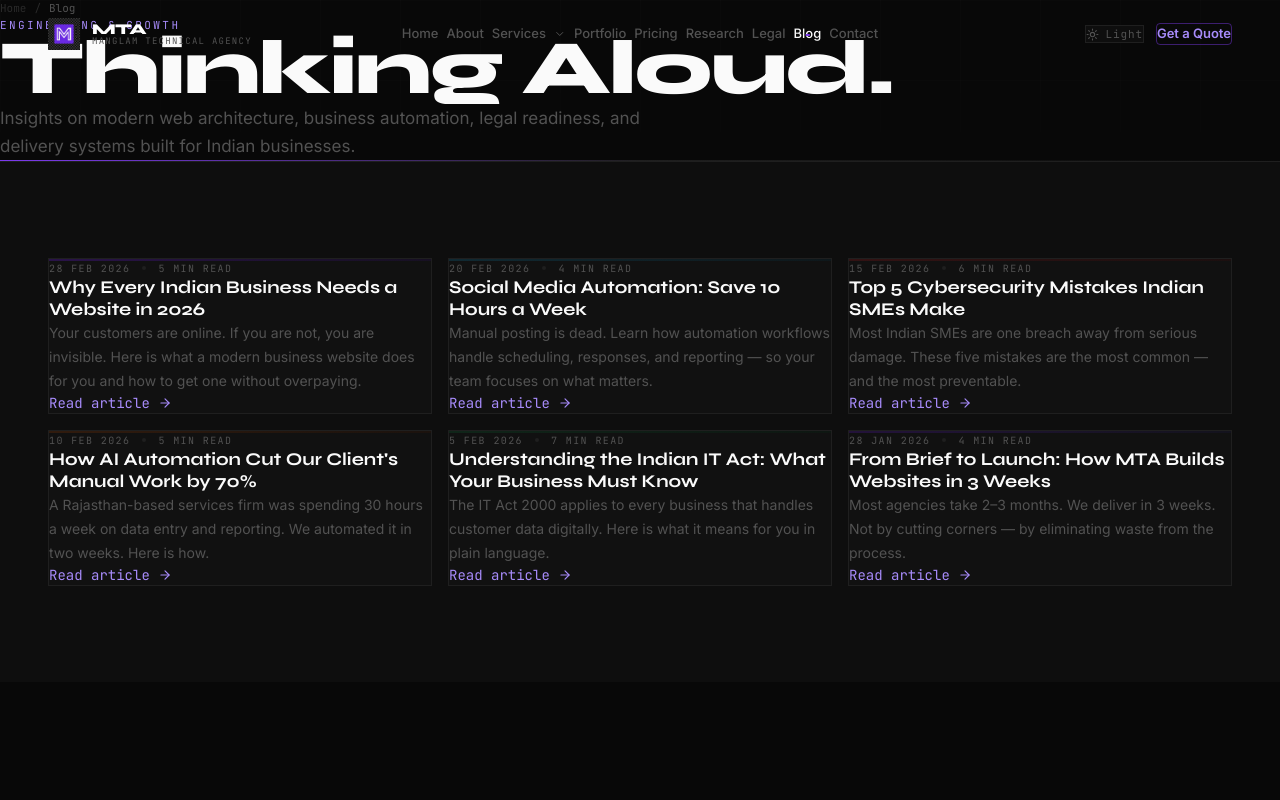
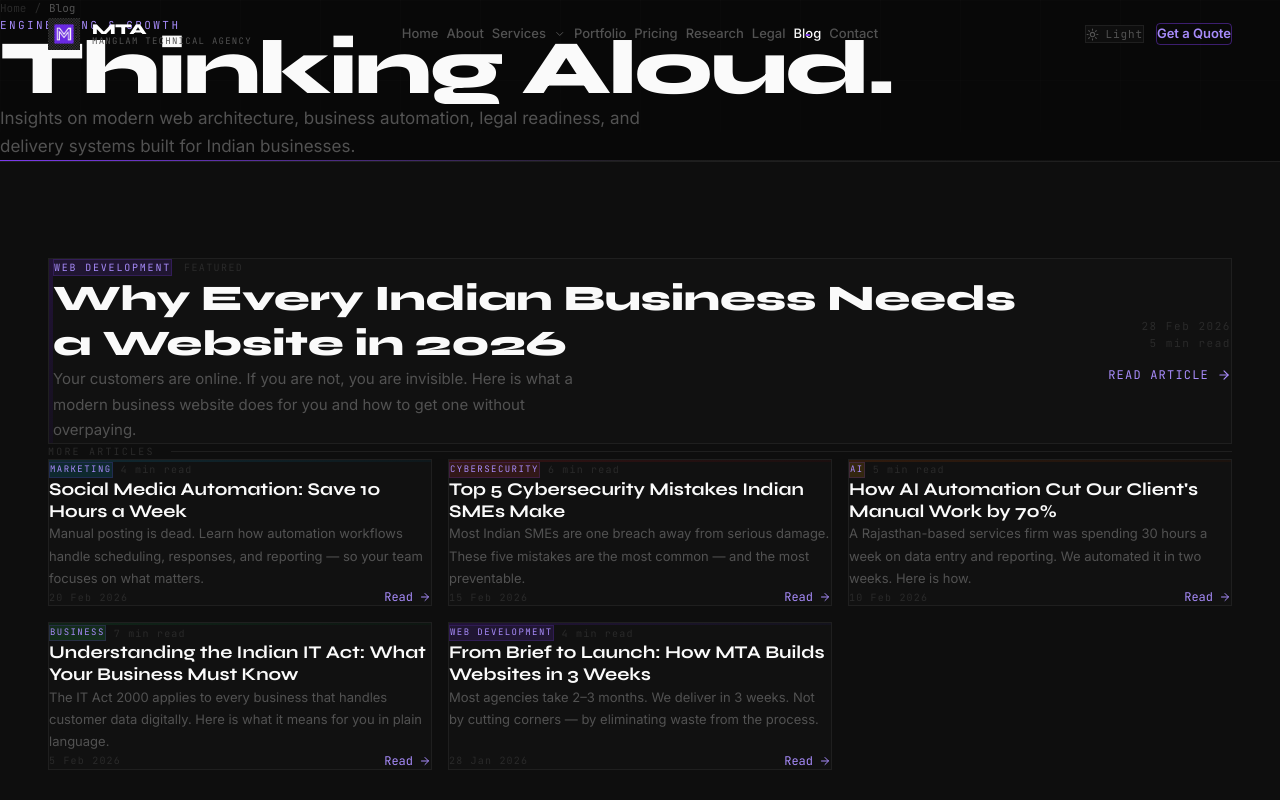
Before and after one commit to vijaysinghkadela/Manglam_Technical_Agency_Website, a Next.js app: page /blog in a window 1280 px wide. Shown: the top 800 px of the page. Built offline with nearby package versions, Linux system fonts and the light colour scheme.

Commit message:
feat: introduce a featured blog post section and refine the blog grid's layout and styling.

```diff
--- a/src/app/about/page.tsx
+++ b/src/app/about/page.tsx
@@ -68,14 +68,14 @@ export default function AboutPage() {
                   as="h1"
                   delay={0.1}
                   className="font-display font-black leading-none tracking-tighter uppercase"
-                  style={{ fontSize: 'clamp(2.2rem, 7.5vw, 8rem)', color: 'var(--color-foreground)' }}
+                  style={{ fontSize: 'clamp(2.2rem, 5.5vw, 6rem)', color: 'var(--color-foreground)' }}
                 />
                 <TextReveal
                   text="IN TECHNOLOGY."
                   as="h1"
                   delay={0.22}
                   className="font-display font-black leading-none tracking-tighter uppercase"
-                  style={{ fontSize: 'clamp(2.2rem, 7.5vw, 8rem)', color: 'var(--color-violet)' }}
+                  style={{ fontSize: 'clamp(2.2rem, 5.5vw, 6rem)', color: 'var(--color-violet)' }}
                 />
                 <TextReveal
                   text="Delivered by Specialists Who Actually Do the Work."
--- a/src/components/blog/BlogGrid.tsx
+++ b/src/components/blog/BlogGrid.tsx
@@ -16,18 +16,146 @@ type BlogPost = {
   category?: string
 }
 
+const CATEGORY_COLORS: Record<string, string> = {
+  'Web Development': 'rgba(124,58,237,0.15)',
+  'Marketing':       'rgba(6,182,212,0.15)',
+  'Cybersecurity':   'rgba(239,68,68,0.15)',
+  'AI':              'rgba(245,158,11,0.15)',
+  'Business':        'rgba(34,197,94,0.15)',
+}
+
 export function BlogGrid({ posts }: { posts: BlogPost[] }) {
+  if (!posts.length) return null
+
+  const [featured, ...rest] = posts
+
   return (
-    <section className="border-t border-border" style={{ backgroundColor: 'var(--color-surface)', padding: 'clamp(56px, 9vw, 96px) 0' }}>
+    <section
+      className="border-t border-border"
+      style={{ backgroundColor: 'var(--color-surface)', padding: 'clamp(56px, 9vw, 96px) 0' }}
+    >
       <div className="container-site">
+
+        {/* ── Featured post ── */}
+        <motion.div
+          initial={{ opacity: 0, y: 32 }}
+          whileInView={{ opacity: 1, y: 0 }}
+          viewport={{ once: true, margin: '-40px' }}
+          transition={{ duration: 0.65, ease: EASE }}
+          className="mb-10 lg:mb-14"
+        >
+          <Link
+            href={`/blog/${featured.slug}`}
+            className="group relative flex flex-col lg:flex-row overflow-hidden border border-border transition-all duration-300"
+            style={{ backgroundColor: 'var(--color-card)' }}
+            data-cursor="link"
+            onMouseEnter={e => {
+              (e.currentTarget as HTMLElement).style.borderColor = 'rgba(124,58,237,0.4)'
+              ;(e.currentTarget as HTMLElement).style.boxShadow = '0 12px 60px rgba(124,58,237,0.10)'
+            }}
+            onMouseLeave={e => {
+              (e.currentTarget as HTMLElement).style.borderColor = 'var(--color-border)'
+              ;(e.currentTarget as HTMLElement).style.boxShadow = 'none'
+            }}
+          >
+            {/* Left accent strip (desktop) */}
+            <div
+              className={`hidden lg:block w-[4px] shrink-0 bg-linear-to-b ${featured.gradient} opacity-70 group-hover:opacity-100 transition-opacity duration-300`}
+            />
+
+            {/* Top accent bar (mobile) */}
+            <div className={`lg:hidden h-[3px] w-full bg-linear-to-r ${featured.gradient}`} />
+
+            <div className="flex flex-col lg:flex-row flex-1 p-8 lg:p-12 gap-8 lg:gap-12 items-start lg:items-center">
+
+              {/* Left: meta + title */}
+              <div className="flex-1 min-w-0">
+                <div className="flex items-center gap-3 mb-5">
+                  {featured.category && (
+                    <span
+                      className="font-mono uppercase text-[10px] tracking-[0.18em] px-2.5 py-1"
+                      style={{
+                        color: 'var(--color-violet-light)',
+                        backgroundColor: CATEGORY_COLORS[featured.category] ?? 'rgba(124,58,237,0.12)',
+                        border: '1px solid rgba(124,58,237,0.2)',
+                      }}
+                    >
+                      {featured.category}
+                    </span>
+                  )}
+                  <span
+                    className="font-mono uppercase text-[10px] tracking-[0.14em]"
+                    style={{ color: 'var(--color-dead)' }}
+                  >
+                    FEATURED
+                  </span>
+                </div>
+
+                <h2
+                  className="font-display font-black leading-tight mb-4 transition-colors duration-200 group-hover:text-violet"
+                  style={{ fontSize: 'clamp(1.5rem, 3vw, 2.25rem)', color: 'var(--color-foreground)' }}
+                >
+                  {featured.title}
+                </h2>
+
+                <p
+                  className="leading-relaxed"
+                  style={{ fontSize: '15px', color: 'var(--color-muted)', lineHeight: 1.72, maxWidth: '520px' }}
+                >
+                  {featured.excerpt}
+                </p>
+              </div>
+
+              {/* Right: date + CTA */}
+              <div className="flex lg:flex-col items-center lg:items-end justify-between lg:justify-start w-full lg:w-auto gap-4 shrink-0">
+                <div className="lg:text-right">
+                  <time
+                    className="font-mono block"
+                    style={{ fontSize: '11px', color: 'var(--color-dead)', letterSpacing: '0.14em' }}
+                  >
+                    {featured.date}
+                  </time>
+                  <span
+                    className="font-mono block"
+                    style={{ fontSize: '11px', color: 'var(--color-dead)', letterSpacing: '0.14em' }}
+                  >
+                    {featured.readTime}
+                  </span>
+                </div>
+                <span
+                  className="inline-flex items-center gap-2 font-mono text-xs uppercase tracking-widest transition-all duration-300 group-hover:gap-3"
+                  style={{ color: 'var(--color-violet-light)' }}
+                >
+                  Read article
+                  <ArrowRight className="w-3.5 h-3.5" />
+                </span>
+              </div>
+            </div>
+          </Link>
+        </motion.div>
+
+        {/* ── Section divider ── */}
+        {rest.length > 0 && (
+          <div className="flex items-center gap-4 mb-8">
+            <span
+              className="font-mono uppercase"
+              style={{ fontSize: '10px', color: 'var(--color-dead)', letterSpacing: '0.22em', whiteSpace: 'nowrap' }}
+            >
+              MORE ARTICLES
+            </span>
+            <div className="flex-1" style={{ height: '1px', backgroundColor: 'var(--color-border)' }} />
+          </div>
+        )}
+
+        {/* ── Rest of posts grid ── */}
         <div className="grid grid-cols-1 md:grid-cols-2 lg:grid-cols-3 gap-4">
-          {posts.map((post, i) => (
+          {rest.map((post, i) => (
             <motion.div
               key={post.slug}
-              initial={{ opacity: 0, y: 28 }}
+              initial={{ opacity: 0, y: 24 }}
               whileInView={{ opacity: 1, y: 0 }}
               viewport={{ once: true, margin: '-40px' }}
-              transition={{ duration: 0.55, delay: (i % 3) * 0.08, ease: EASE }}
+              transition={{ duration: 0.5, delay: (i % 3) * 0.07, ease: EASE }}
             >
               <Link
                 href={`/blog/${post.slug}`}
@@ -47,37 +175,61 @@ export function BlogGrid({ posts }: { posts: BlogPost[] }) {
                 <div className={`h-[2px] w-full bg-linear-to-r ${post.gradient} group-hover:h-[3px] transition-all duration-300`} />
 
                 <div className="flex flex-col flex-1 p-6 pt-5">
-                  <div
-                    className="flex items-center gap-3 font-mono uppercase tracking-[0.14em] mb-4"
-                    style={{ fontSize: '10px', color: 'var(--color-muted)' }}
-                  >
-                    <time>{post.date}</time>
-                    <span className="w-1 h-1 rounded-full" style={{ backgroundColor: 'var(--color-border)' }} />
-                    <span>{post.readTime}</span>
+                  <div className="flex items-center gap-2 mb-4">
+                    {post.category && (
+                      <span
+                        className="font-mono uppercase text-[9px] tracking-[0.16em] px-2 py-0.5"
+                        style={{
+                          color: 'var(--color-violet-light)',
+                          backgroundColor: CATEGORY_COLORS[post.category] ?? 'rgba(124,58,237,0.1)',
+                          border: '1px solid rgba(124,58,237,0.18)',
+                        }}
+                      >
+                        {post.category}
+                      </span>
+                    )}
+                    <span
+                      className="font-mono"
+                      style={{ fontSize: '10px', color: 'var(--color-dead)', letterSpacing: '0.12em' }}
+                    >
+                      {post.readTime}
+                    </span>
                   </div>
 
                   <h2
-                    className="font-display font-bold mb-3 leading-tight transition-colors duration-200 group-hover:text-violet-light"
-                    style={{ fontSize: 'clamp(1rem, 1.4vw, 1.25rem)', color: 'var(--color-foreground)', lineHeight: 1.25 }}
+                    className="font-display font-bold mb-3 leading-tight transition-colors duration-200 group-hover:text-violet"
+                    style={{ fontSize: 'clamp(1rem, 1.4vw, 1.2rem)', color: 'var(--color-foreground)', lineHeight: 1.25 }}
                   >
                     {post.title}
                   </h2>
-                  <p className="text-sm leading-relaxed mb-6 flex-1" style={{ color: 'var(--color-muted)', lineHeight: 1.72 }}>
+                  <p
+                    className="leading-relaxed mb-6 flex-1"
+                    style={{ color: 'var(--color-muted)', lineHeight: 1.72, fontSize: '13px' }}
+                  >
                     {post.excerpt}
                   </p>
 
-                  <div
-                    className="mt-auto inline-flex items-center gap-2 text-sm font-mono transition-colors duration-200"
-                    style={{ color: 'var(--color-violet-light)' }}
-                  >
-                    Read article
-                    <ArrowRight className="w-3.5 h-3.5 group-hover:translate-x-1 transition-transform" />
+                  <div className="mt-auto flex items-center justify-between">
+                    <time
+                      className="font-mono"
+                      style={{ fontSize: '10px', color: 'var(--color-dead)', letterSpacing: '0.12em' }}
+                    >
+                      {post.date}
+                    </time>
+                    <span
+                      className="inline-flex items-center gap-1.5 text-xs font-mono transition-all duration-200 group-hover:gap-2.5"
+                      style={{ color: 'var(--color-violet-light)' }}
+                    >
+                      Read
+                      <ArrowRight className="w-3 h-3" />
+                    </span>
                   </div>
                 </div>
               </Link>
             </motion.div>
           ))}
         </div>
+
       </div>
     </section>
   )
--- a/src/components/home/HeroSection.tsx
+++ b/src/components/home/HeroSection.tsx
@@ -118,7 +118,7 @@ export function HeroSection() {
                 as="h1"
                 delay={0.25}
                 className="font-display font-black"
-                style={{ fontSize:'clamp(2.2rem, 6vw, 6rem)', lineHeight:0.92, letterSpacing:'-0.03em', color: 'var(--color-foreground)' }}
+                style={{ fontSize:'clamp(2.2rem, 5vw, 5rem)', lineHeight:0.92, letterSpacing:'-0.03em', color: 'var(--color-foreground)' }}
               />
               <TextReveal
                 text="DIGITAL"
@@ -126,7 +126,7 @@ export function HeroSection() {
                 delay={0.35}
                 className="font-display font-black"
                 style={{
-                  fontSize:     'clamp(2.2rem, 6vw, 6rem)',
+                  fontSize:     'clamp(2.2rem, 5vw, 5rem)',
                   lineHeight:    0.92,
                   letterSpacing:'-0.03em',
                   color:         'var(--color-violet)',
@@ -138,7 +138,7 @@ export function HeroSection() {
                 as="h1"
                 delay={0.45}
                 className="font-display font-black"
-                style={{ fontSize:'clamp(1.6rem, 4.5vw, 4.5rem)', lineHeight:0.92, letterSpacing:'-0.03em', color: 'var(--color-foreground)' }}
+                style={{ fontSize:'clamp(1.6rem, 3.8vw, 3.8rem)', lineHeight:0.92, letterSpacing:'-0.03em', color: 'var(--color-foreground)' }}
               />
             </div>
 
```
Also changed, not shown: src/app/contact/page.tsx (+23 -53 lines), src/app/research/page.tsx (+4 -4 lines), src/components/contact/ContactContent.tsx (+23 -23 lines).
